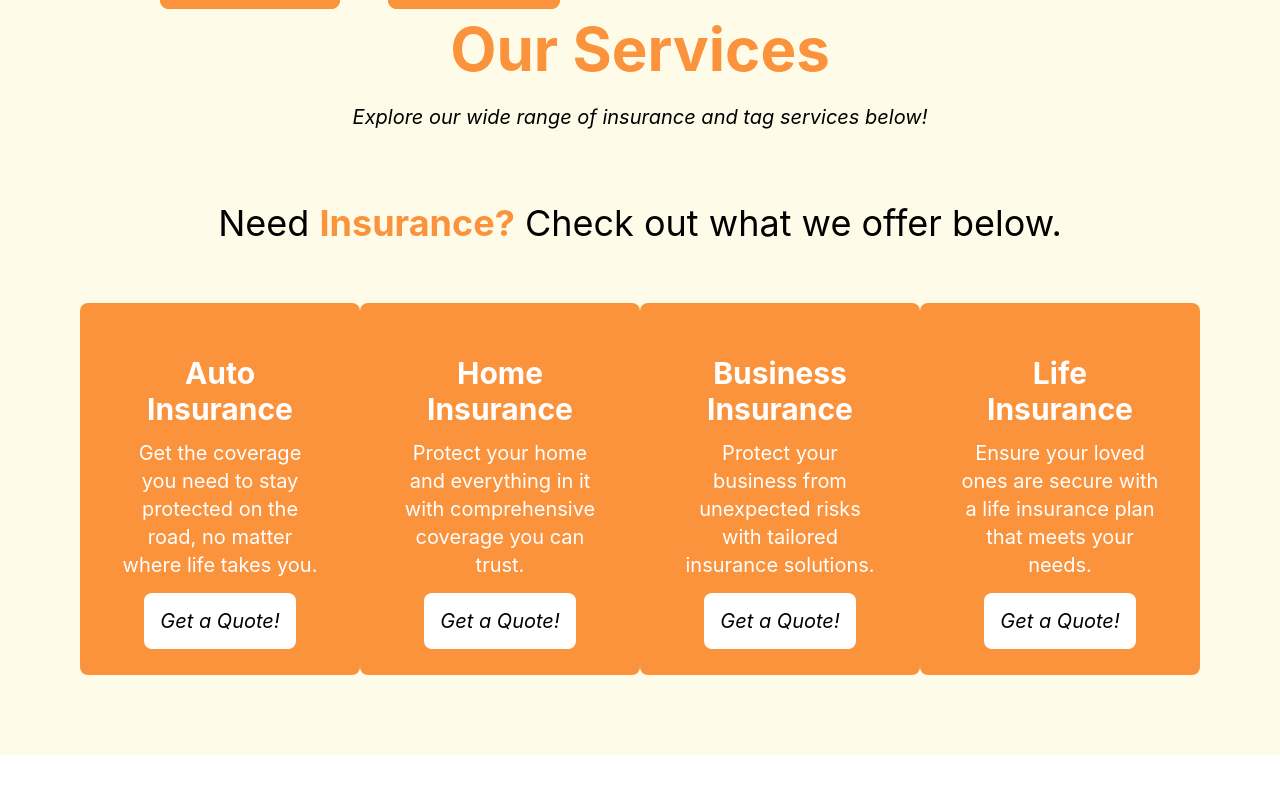
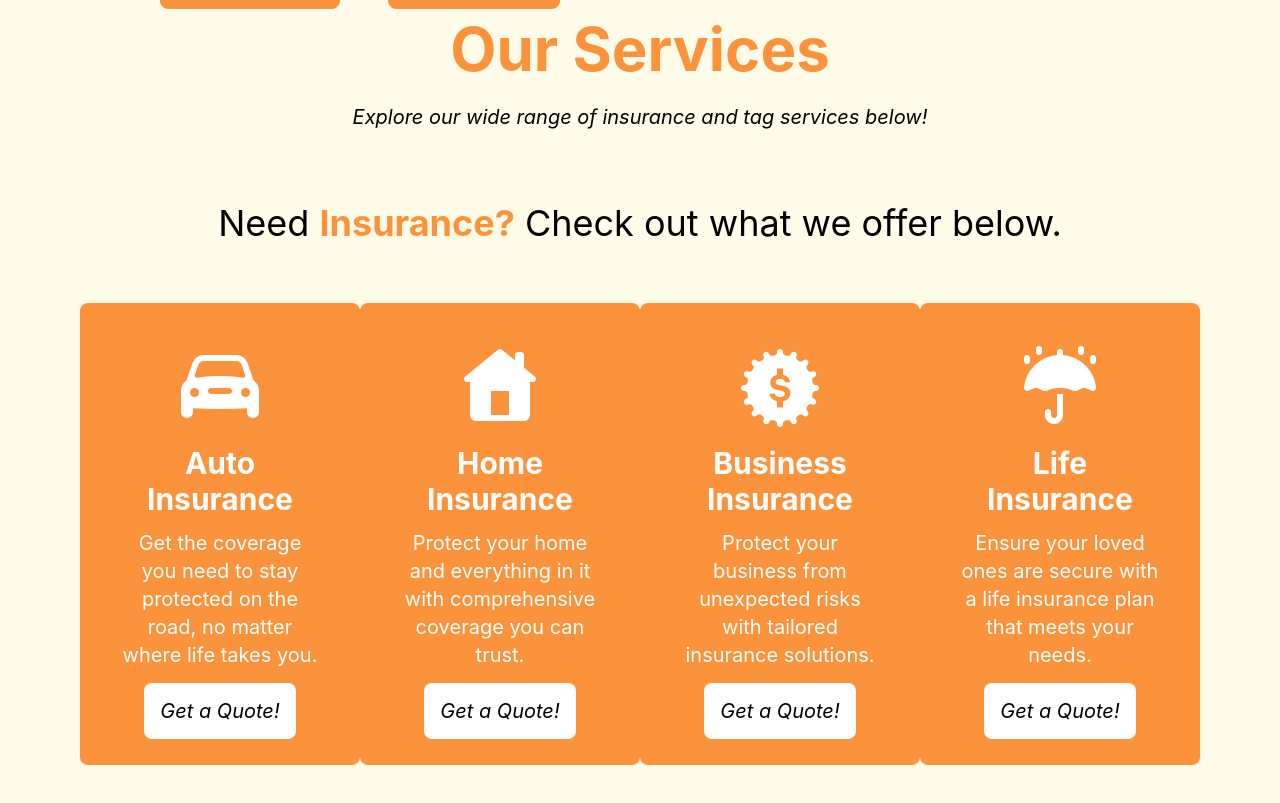
Before and after one commit to tajsharma/classic-insurance-proj, a React (Create React App) app in the folder insurance-frontend/: page / in a window 1280 px wide. Shown: the part 893-1696 px from the top of the page. Before the commit the page ends 1648 px from the top, so only its background shows below. Built offline with nearby package versions, Linux system fonts and the light colour scheme.

Commit message:
import png's and place them in respective divs

```diff
--- a/insurance-frontend/src/Components/LandingPage.tsx
+++ b/insurance-frontend/src/Components/LandingPage.tsx
@@ -1,5 +1,9 @@
 import React from 'react';
 import bgimage from '../Assets/family-matters.jpg';
+import car_icon from '../Assets/Icons/Car.png';
+import home_icon from '../Assets/Icons/Home.png';
+import business_icon from '../Assets/Icons/Business.png';
+import life_icon from '../Assets/Icons/LifeInsurance.png';
 import { Link } from 'react-router-dom';
 
 const LandingPage: React.FC = () => {
@@ -35,8 +39,10 @@ const LandingPage: React.FC = () => {
 
         <div className='flex p-10 justify-between'>
           {/* insurance cards below here */}
+
           {/* Auto insurance card*/}
           <div className='flex-col bg-orange-400 text-white p-10 rounded-lg w-96 text-center'>
+            <img src={car_icon} alt='Auto icon' className='mx-auto'></img>
             <h3 className='py-3 text-3xl font-bold'>Auto Insurance</h3>
             <p className='text-xl pb-7'>
               Get the coverage you need to stay protected on the road,
@@ -44,8 +50,10 @@ const LandingPage: React.FC = () => {
             </p>
             <Link to="/auto" className="text-black hover:text-orange-400 bg-white italic rounded-lg mx-4 text-xl p-4">Get a Quote!</Link>
           </div>
+
           {/* Home insurance card*/}
           <div className='flex-col bg-orange-400 text-white p-10 rounded-lg w-96 text-center'>
+            <img src={home_icon} alt='Auto icon' className='mx-auto'></img>
             <h3 className='py-3 text-3xl font-bold'>Home Insurance</h3>
             <p className='text-xl pb-7'>
               Protect your home and everything in it with comprehensive
@@ -53,8 +61,10 @@ const LandingPage: React.FC = () => {
             </p>
             <Link to="/home" className="text-black hover:text-orange-400 bg-white italic rounded-lg mx-4 text-xl p-4">Get a Quote!</Link>
           </div>
+
           {/* Business insurance card*/}
           <div className='flex-col bg-orange-400 text-white p-10 rounded-lg w-96 text-center'>
+            <img src={business_icon} alt='Auto icon' className='mx-auto'></img>
             <h3 className='py-3 text-3xl font-bold'>Business Insurance</h3>
             <p className='text-xl pb-7'>
               Protect your business from unexpected risks with tailored
@@ -62,8 +72,10 @@ const LandingPage: React.FC = () => {
             </p>
             <Link to="/business" className="text-black hover:text-orange-400 bg-white italic rounded-lg mx-4 text-xl p-4">Get a Quote!</Link>
           </div>
+
           {/* Life insurance card*/}
           <div className='flex-col bg-orange-400 text-white p-10 rounded-lg w-96 text-center'>
+            <img src={life_icon} alt='Auto icon' className='mx-auto'></img>
             <h3 className='py-3 text-3xl font-bold'>Life Insurance</h3>
             <p className='text-xl pb-7'>
               Ensure your loved ones are secure with a life
```
